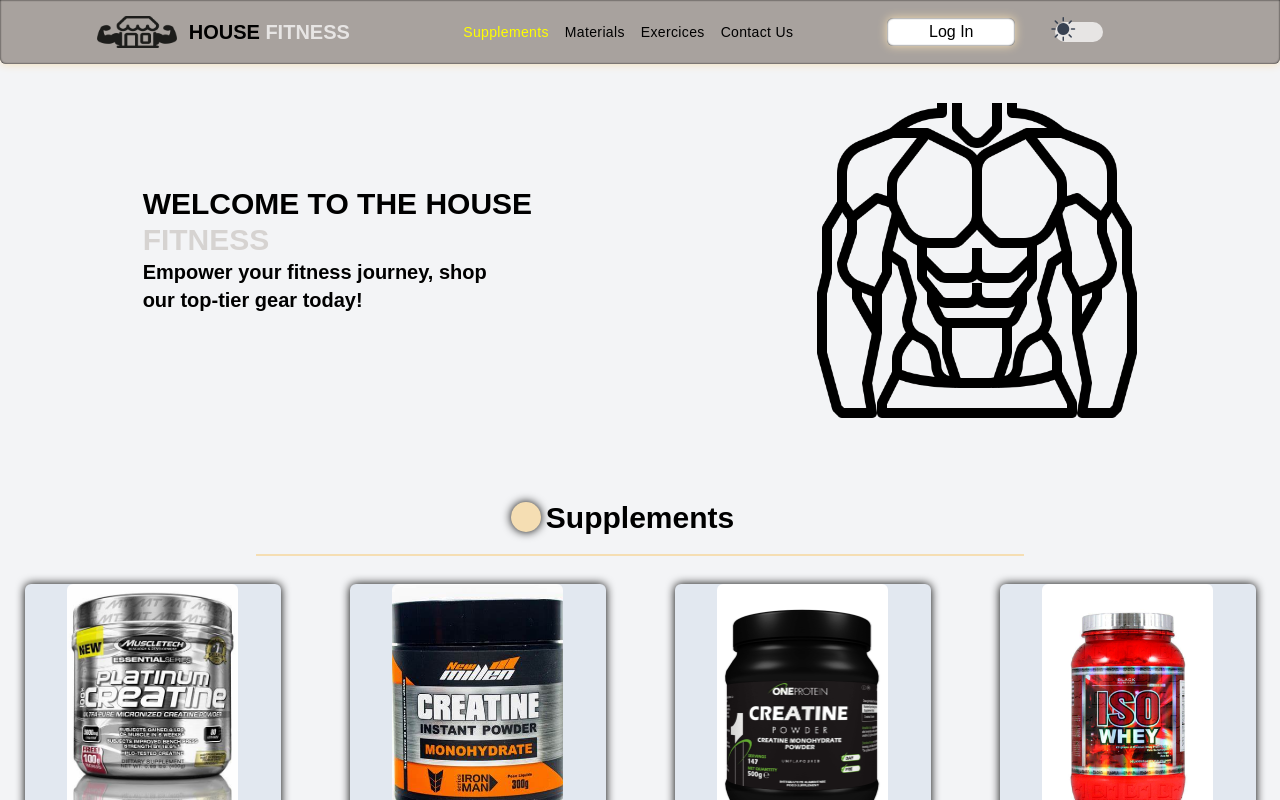
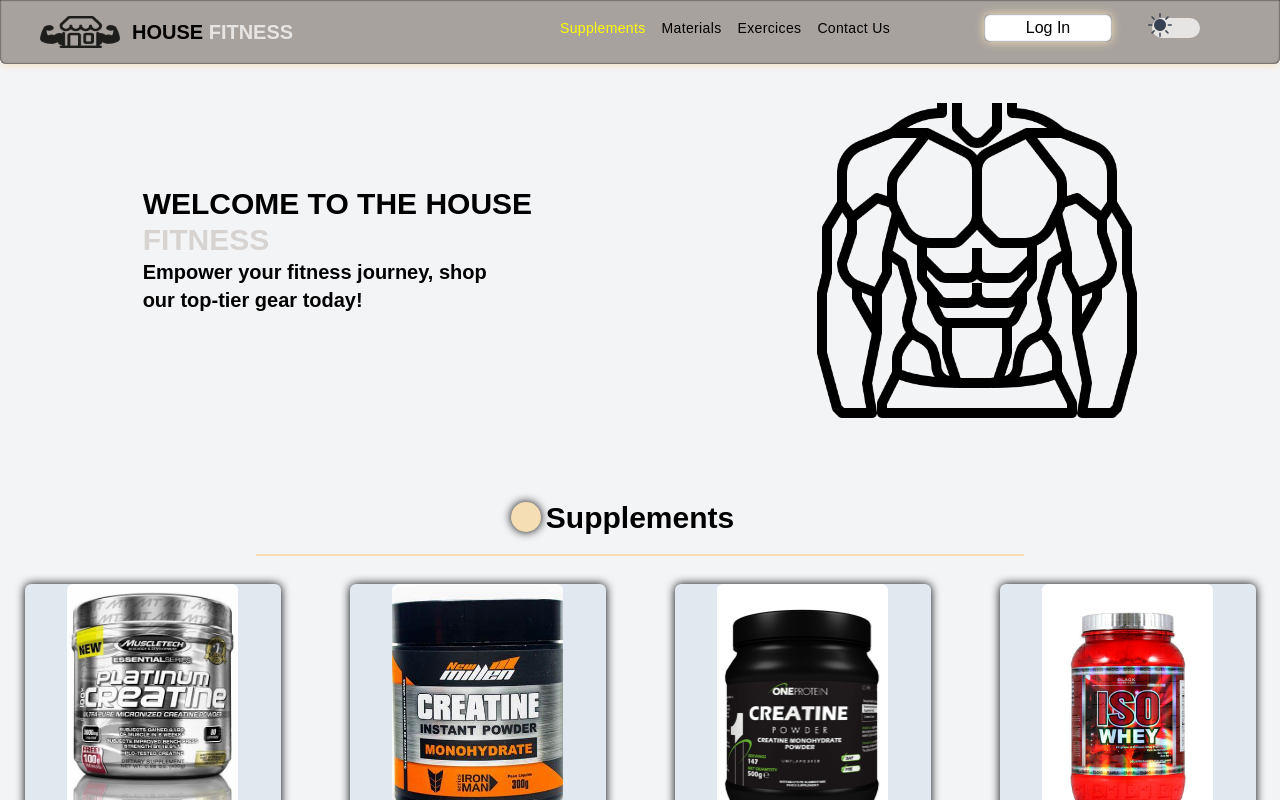
Before and after one commit to CHOU-AIB04/HOUSE-FITNESS-V.1, a React (Vite) app: page / in a window 1280 px wide. Shown: the top 800 px of the page. Built offline with nearby package versions, Linux system fonts and the light colour scheme.

Commit message:
fixinn navbar prob

```diff
--- a/src/compenents/Navbar/Navbar.jsx
+++ b/src/compenents/Navbar/Navbar.jsx
@@ -15,14 +15,14 @@
     // this state it's for navbar , button and mode div in phone screen
     let [show,setshow] = useState({
         list : "bi bi-list",
-        opacity : "opacity-0"
+        opacity : "hidden"
     })
     function shownav(){
         setshow(function(prev){
             return {
                 ...prev,
                 list : prev.list === "bi bi-list" ? "bi bi-x" : "bi bi-list",
-                opacity : prev.opacity === "opacity-0" ? "opacity-100" : "opacity-0"
+                opacity : prev.opacity === "hidden" ? "flex" : "hidden"
             }
         })
     }
@@ -53,7 +53,7 @@
     return{
         ...prev,
         list : prev.list = "bi bi-list",
-        opacity : prev.opacity = "opacity-0"
+        opacity : prev.opacity = "hidden"
 
     }
    })
@@ -69,19 +69,19 @@
 }
   return (
     <>
-   <header className={`h-16 bg-stone-400 shadow-effect rounded-b-md fixed w-full flex z-50 justify-around items-center transition-all duration-500`}>
-        <div className="relative right-15 flex flex-col small_tablet:flex-row gap-1 small_tablet:gap-3 items-center">
+   <header className={`h-16 bg-stone-400 shadow-effect rounded-b-md fixed w-full z-50  transition-all duration-500`}>
+        <div className="absolute left-10 top-4 flex flex-col small_tablet:flex-row gap-1 small_tablet:gap-3 items-center">
             <Link to="/HOUSE-FITNESS-V2/Supplements"><img src={mode.logo} alt="logo" className="w-16 small_tablet:w-20 transition-all duration-500 hover:scale-105 cursor-pointer" onClick={logo_click}/></Link>
             <h1 className={`text-sm small_tablet:text-xl font-bold  uppercase ${mode.text_color}`}>House <span className="text-stone-200">Fitness</span></h1>
         </div>
-        <nav className={`relative -right-3 ${show.opacity}  tablet:opacity-100 tablet:right-20 flex-col tablet:flex-row top-40 bg-slate-400 h-64 tablet:h-0 tablet:-top-3 flex justify-around tablet:justify-between pl-6 tablet:pl-0 rounded-md tablet:w-1/2 w-2/3 gap-0 tablet:gap-10`}>
+        <nav className={`absolute right-0 tablet:right-20 top-16 tablet:top-4 ${show.opacity} tablet:flex    flex-col tablet:flex-row  bg-slate-400 h-64 tablet:h-0  justify-around tablet:justify-between pl-6 tablet:pl-0 rounded-md tablet:w-1/2 w-full gap-0 tablet:gap-10`}>
             <ul className="flex  gap-7 tablet:gap-4 flex-col tablet:flex-row">
                 <li><NavLink to="" className={`hover:text-yellow-200 transition-all duration-500 ${mode.text_color} relative  tracking-wide text-sm`} onClick={() => handle_click(1)} style={({isActive})=> isActive ? styles : null}>Supplements</NavLink></li>
                 <li><NavLink to="/HOUSE-FITNESS-V2/Materials" className={`hover:text-yellow-200 transition-all duration-500 ${mode.text_color}  relative   tracking-wide text-sm`} onClick={() => handle_click(2)} style={({isActive})=> isActive ? styles : null}>Materials</NavLink></li>
                 <li><NavLink to="/HOUSE-FITNESS-V2/exercices" className={`hover:text-yellow-200 transition-all duration-500 ${mode.text_color} relative  tracking-wide text-sm`} onClick={() => handle_click(3)} style={({isActive})=> isActive ? styles : null}>Exercices</NavLink></li>
                 <li><NavLink to="/HOUSE-FITNESS-V2/Contact" className={`hover:text-yellow-200 transition-all duration-500 ${mode.text_color} relative   tracking-wide text-sm`} onClick={() => handle_click(4)} style={({isActive})=> isActive ? styles : null}>Contact Us</NavLink></li>
             </ul>
-            <div className="flex-col justify-between sm:justify-start flex sm:flex-row h-16 items-center relative top-0 tablet:-top-5">
+            <div className="justify-start flex h-16 items-center relative top-0 tablet:-top-5">
             <Link to="/HOUSE-FITNESS-V2/account"><button className="h-7 w-32 rounded-md bg-white shadow-effect transition-all duration-700 hover:text-wheat hover:tracking-wide hover:shadow-inset" onClick={handle_click}>Log In</button></Link>
             <div className="w-12 h-5 rounded-2xl bg-stone-200 ml-10 relative cursor-pointer" onClick={switch_mode}>
                 <i className={`${mode.icon} text-gray-700 text-2xl absolute -top-2 ${mode.icon_pos} transition-all duration-500`}></i>
```
